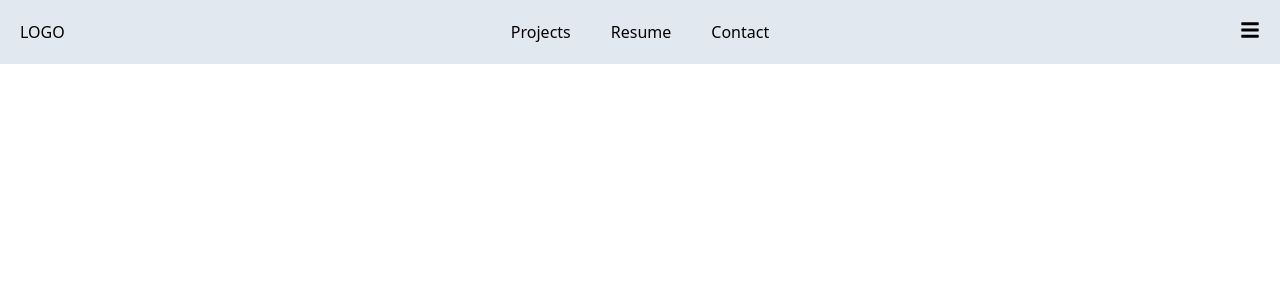
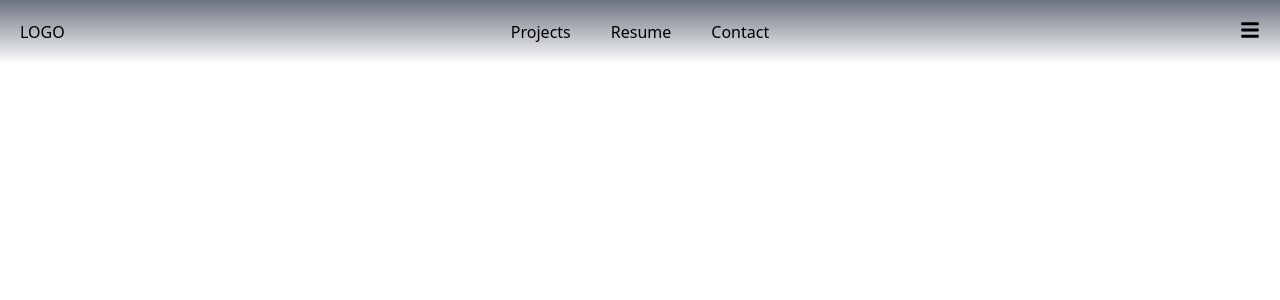
Before and after one commit to justatoaster47/portfolio_site, a Next.js app: page / in a window 1280 px wide. Both pictures are taken after a click on the button 1250 px from the left and 30 px from the top of the page. Shown: the top 300 px of the page. Built offline with nearby package versions, Linux system fonts and the light colour scheme.

Commit message:
fade in nav bar with gradient background

```diff
--- a/components/Nav.js
+++ b/components/Nav.js
@@ -6,10 +6,6 @@ import { FaBars, FaTimes } from 'react-icons/fa';
 const Nav = () => {
 
   const [isVisible, setIsVisible] = useState(false);
-
-  // const toggleVisibility = () => {
-  //   setIsVisible(!isVisible);
-  // };
 
   const handleMouseEnter = () => {
     setIsVisible(true);
@@ -26,10 +22,10 @@ const Nav = () => {
       <h3 className='z-50 absolute left-5 top-5'>LOGO</h3>
 
       <nav
-      className={`flex items-center justify-center gap-10 h-30 p-5 bg-slate-200 duration-300 transition-opacity ${
-        isVisible ? 'opacity-100' : 'opacity-0'
-      }`}
-      onMouseLeave={handleMouseLeave}
+        className={`flex items-center justify-center gap-10 h-30 p-5 bg-gradient-to-b from-gray-500 to-white duration-300 transition-opacity ${
+          isVisible ? 'opacity-100' : 'opacity-0'
+        }`}
+        onMouseLeave={handleMouseLeave}
       >
         <a href="/#" className="hover:text-gray-400 transform">
           Projects
@@ -41,6 +37,9 @@ const Nav = () => {
           Contact
         </a>
       </nav>
+
+
+
 
       <button
         className='absolute bg-transparent border-none outline-none right-5 top-5 text-xl '
```
